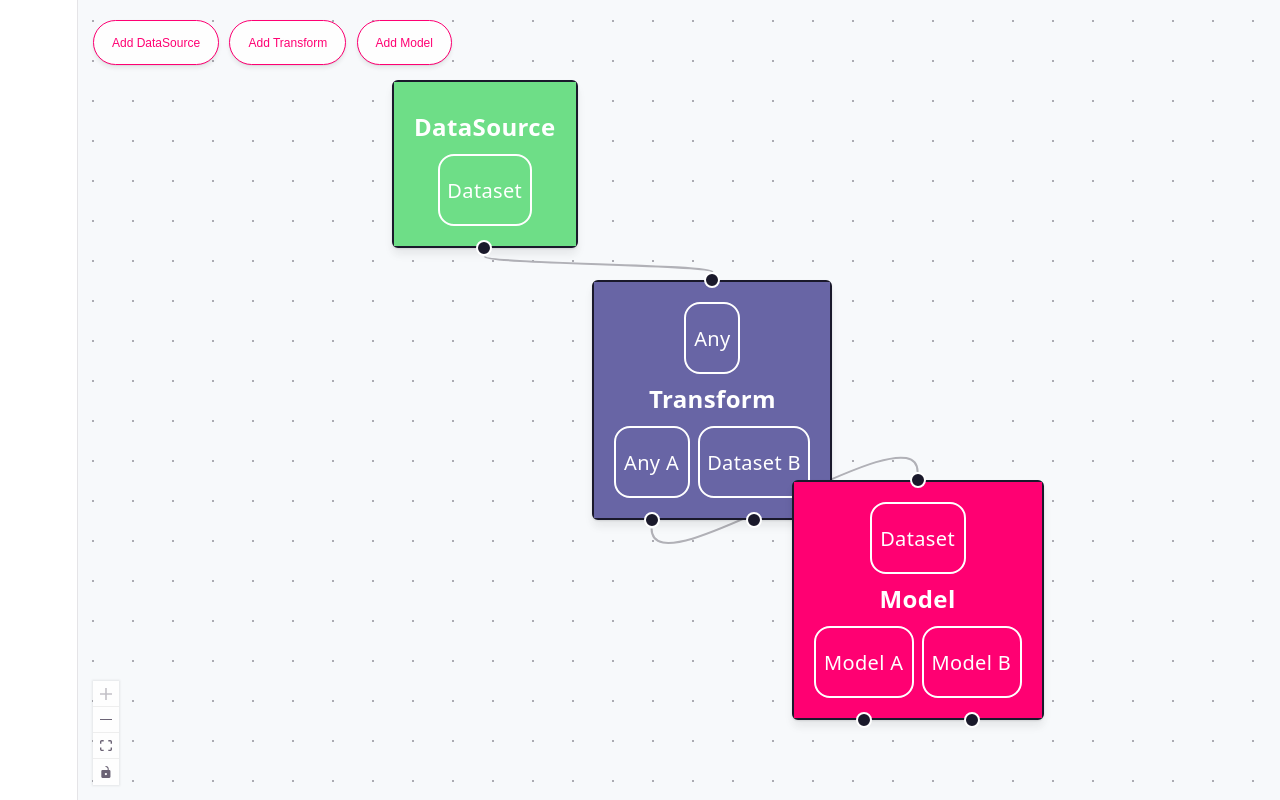
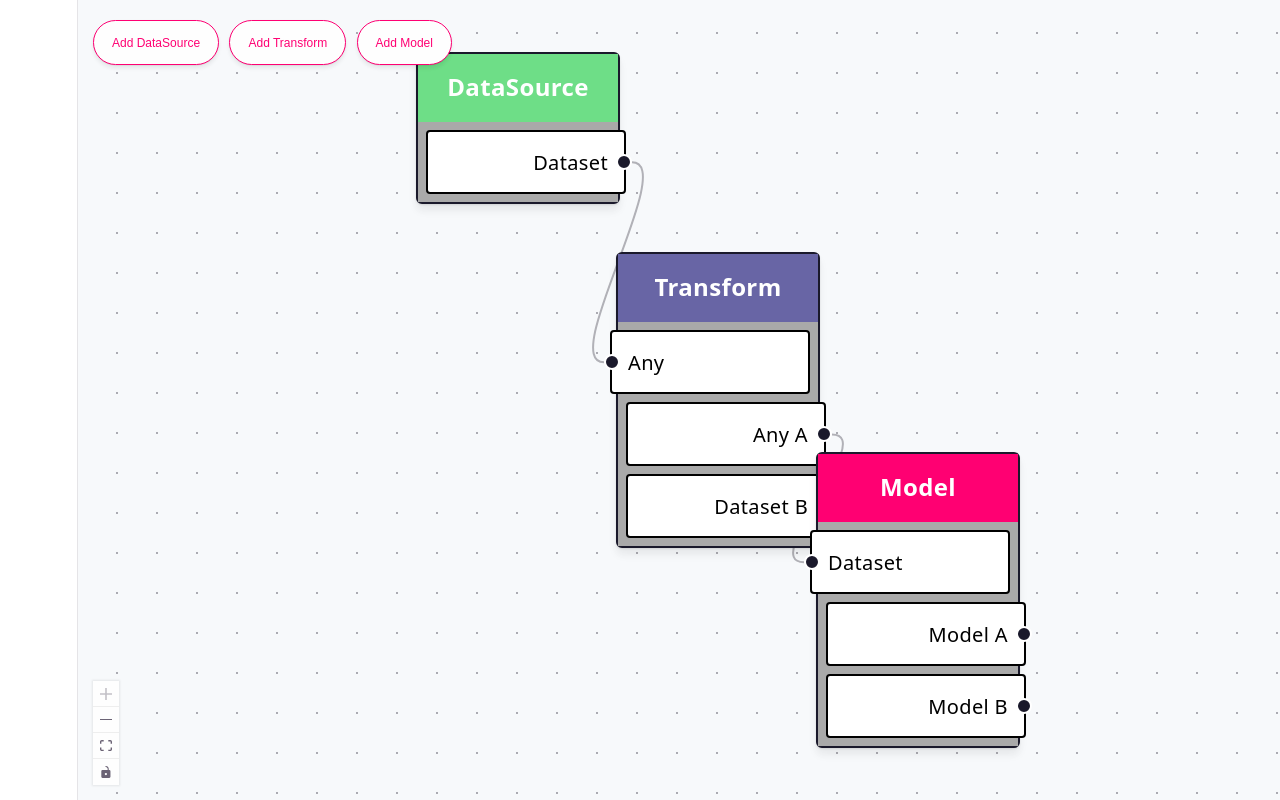
Before and after one commit to jpgorman/react-flow-demo, a React (Vite) app: page / in a window 1280 px wide. Shown: the top 800 px of the page. Built offline with nearby package versions, Linux system fonts and the light colour scheme.

Commit message:
Rework styles

```diff
--- /dev/null
+++ b/src/pages/flow/model/css.types.ts
@@ -0,0 +1,6 @@
+import type { CSSProperties } from "react";
+
+export type CSSProps = Record<
+  string,
+  CSSProperties | Record<string, CSSProperties>
+>;
--- a/src/pages/flow/ui/CustomNodeComponent.tsx
+++ b/src/pages/flow/ui/CustomNodeComponent.tsx
@@ -2,32 +2,47 @@ import { memo } from "react";
 import { type NodeProps } from "@xyflow/react";
 import type { NodeData } from "../model/node.types";
 import { InputHandles, OutputHandles } from "./Handles";
+import type { CSSProps } from "../model/css.types";
 
 const styles = {
+  title: {
+    padding: 4,
+  },
   container: {
+    minWidth: 100,
     color: "black",
     fontSize: 12,
     background: "white",
-    padding: 10,
+    padding: 0,
+  },
+  handles: {
+    display: "flex",
+    flexDirection: "column",
+    gap: 4,
+    background: "darkgray",
+    paddingTop: 4,
+    paddingBottom: 4,
   },
   DataSource: { backgroundColor: "#6ede87", color: "white" },
   Model: { backgroundColor: "#ff0072", color: "white" },
   Transform: { backgroundColor: "#6865A5", color: "white" },
+} satisfies CSSProps;
+
+export type CustomNodeComponentProps = Omit<NodeProps, "data"> & {
+  data: NodeData;
 };
-
-export type CustomNodeComponentProps = NodeProps & { data: NodeData };
 
 export const CustomNodeComponent = memo(
   ({ data, type }: CustomNodeComponentProps) => {
     return (
-      <div style={{ ...styles.container, ...styles[type] }}>
-        {data.nodeType !== "DataSource" && (
-          <InputHandles connections={data.inputs} />
-        )}
-        <div>
+      <div style={{ ...styles.container }}>
+        <div style={{ ...styles.title, ...styles[type] }}>
           <strong>{data.label}</strong>
         </div>
-        <OutputHandles connections={data.outputs} />
+        <div style={styles.handles}>
+          {"inputs" in data && <InputHandles connections={data.inputs} />}
+          <OutputHandles connections={data.outputs} />
+        </div>
       </div>
     );
   }
--- a/src/pages/flow/ui/Handles.tsx
+++ b/src/pages/flow/ui/Handles.tsx
@@ -1,6 +1,7 @@
 import { memo, type CSSProperties } from "react";
 import { Handle, Position, useNodeConnections } from "@xyflow/react";
 import type { NodeConnection } from "../model/node.types";
+import type { CSSProps } from "../model/css.types";
 
 type Props = {
   connections: NodeConnection;
@@ -8,26 +9,34 @@ type Props = {
   type: "source" | "target";
 };
 
-type CSSProps = Record<string, CSSProperties | Record<string, CSSProperties>>;
-
 const styles = {
-  container: {
-    display: "inline-flex",
-    gap: 4,
-  },
   handle: {
     position: "relative",
     fontSize: 10,
-    padding: 4,
-    borderRadius: 8,
-    border: "1px solid white",
+    paddingTop: 2,
+    paddingBottom: 2,
+    paddingLeft: 8,
+    paddingRight: 8,
+    backgroundColor: "white",
+    borderRadius: 2,
+    border: "1px solid black"
+  },
+  input: {
+    textAlign: "left",
+    marginRight: 4,
+    marginLeft: -4,
+  },
+  output: {
+    marginLeft: 4,
+    marginRight: -4,
+    textAlign: "right",
   },
   connectables: {
     target: {
-      top: -12,
+      left: 0,
     },
     source: {
-      bottom: -12,
+      right: 0,
     },
   },
 } satisfies CSSProps;
@@ -37,15 +46,19 @@ const Handles = memo(({ type, connections, isConnectable }: Props) => {
     return null;
   }
 
-  return (
-    <div style={styles.container}>
-      {Object.entries(connections).map(([id, params]) => (
-        <div key={id} style={styles.handle}>
+  return Object.entries(connections).map(([id, params]) => (
+    <div
+      key={id}
+      style={{
+        ...styles.handle,
+        ...(type === "source" ? styles.output : styles.input),
+      }}
+    >
       <Handle
         isConnectable={isConnectable}
         id={id}
         type={type}
-            position={type === "source" ? Position.Bottom : Position.Top}
+        position={type === "source" ? Position.Right : Position.Left}
         style={
           type === "source"
             ? styles.connectables.source
@@ -54,9 +67,7 @@ const Handles = memo(({ type, connections, isConnectable }: Props) => {
       />
       <span>{params.label}</span>
     </div>
-      ))}
-    </div>
-  );
+  ));
 });
 
 type HandleProps = Pick<Props, "connections">;
```
Lines whose indentation alone changed are shown as unchanged.
